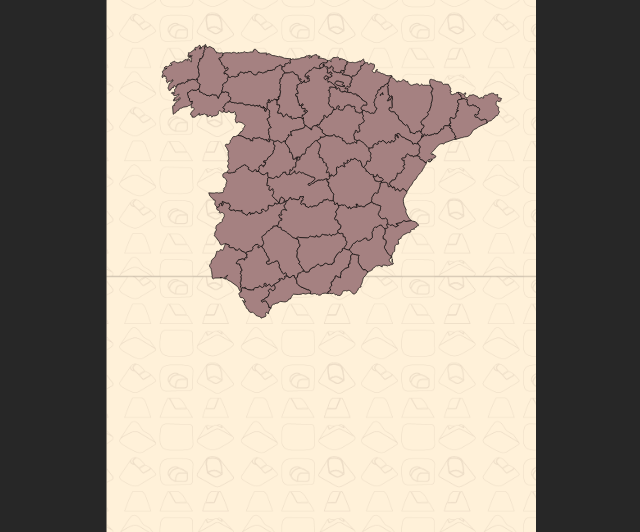
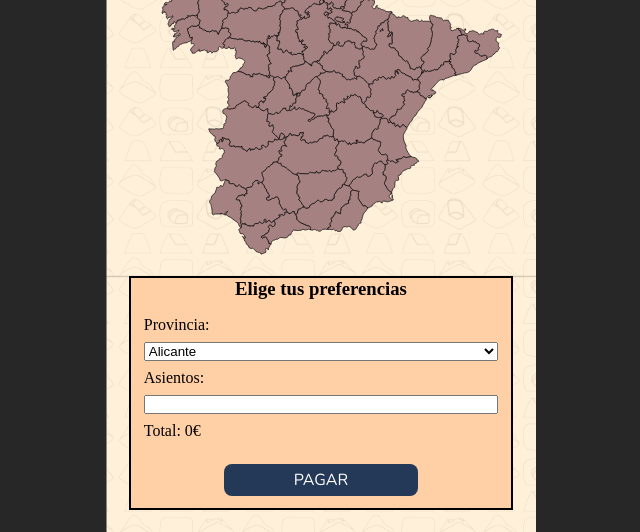
Before and after one commit to dickson1708/AsientosEfimeros, a plain HTML site: page map.html in a window 1280 px wide. Shown: the part 192-724 px from the top of the page, without its empty margins (319-959 px from the left). Drawn offline with nearby package versions, Linux system fonts and the light colour scheme.

Commit message:
Update Map.

```diff
--- a/map.html
+++ b/map.html
@@ -273,6 +273,36 @@
                 </g>
                </svg>
         </div>
+        <div class="bookingMap">
+            <h3>Elige tus preferencias</h3>
+            <div class="controles">
+                <span>Provincia:</span>
+                <select name="listaProvincias" id="listaProvincias">
+                    <option value="Alicante">Alicante</option>
+                    <option value="Almería">Almería</option>
+                    <option value="Asturias">Asturias</option>
+                    <option value="Barcelona">Barcelona</option>
+                    <option value="Cádiz">Cádiz</option>
+                    <option value="Cantabria">Cantabria</option>
+                    <option value="Castellon">Castellon</option>
+                    <option value="Coruña">Coruña</option>
+                    <option value="Gerona">Gerona</option>
+                    <option value="Guipuzcoa">Guipuzcoa</option>
+                    <option value="Granada">Granada</option>
+                    <option value="Huelva">Huelva</option>
+                    <option value="Lugo">Lugo</option>
+                    <option value="Málaga">Málaga</option>
+                    <option value="Murcia">Murcia</option>
+                    <option value="Tarragona">Tarragona</option>
+                    <option value="Valencia">Valencia</option>
+                    <option value="Vizcaya">Vizcaya</option>
+                </select>
+                <label for="asientos">Asientos:</label>
+                <input type="number" name="asientos" id="asientos">
+                <p>Total: 0€</p>
+                <a class="btn-primary" href="#">PAGAR</a>
+            </div>
+        </div>
         <nav class="nav">
             <a href="#"><img src="./assets/img/galleryLogo.png" alt="Gallery" width="30"></a>
             <a href="./notification.html"><img src="./assets/img/notificationsLogo.png" alt="Notifications" width="30"></a>
--- a/styles.css
+++ b/styles.css
@@ -57,7 +57,7 @@ body {
 
 }
 
-input {
+.login input {
     width: 20rem;
     height: 2rem;
     border: 1px solid #001b42;
@@ -158,8 +158,12 @@ input {
     font-weight: 600;
     font-size: 2.5rem;
     text-align: center;
-    margin-top: 2rem;
+    margin-top: 1rem;
     color: #233957;
+}
+
+.map {
+    margin-top: -3rem;
 }
 
 .map path {
@@ -171,13 +175,35 @@ input {
     fill: white;
 }
 
+.bookingMap {
+    width: 380px;
+    height: 230px;
+    background-color: #FFCFA6;
+    border: 2px solid black;
+    margin: auto;
+    margin-top: -3rem;
+}
+
+.bookingMap h3 {
+    text-align: center;
+}
+
+.controles {
+    display: flex;
+    margin: auto;
+    flex-direction: column;
+    width: max-content;
+    margin-top: 1rem;
+    gap: 0.5rem;
+}
+
 .nav {
     background-color: #65788E;
     height: 3rem;
     display: flex;
     justify-content: space-around;
     align-items: center;
-    margin-top: 9.2rem;
+    margin-top: 1.6rem;
     border-top: 1px solid #001b42;
 }
 
```
